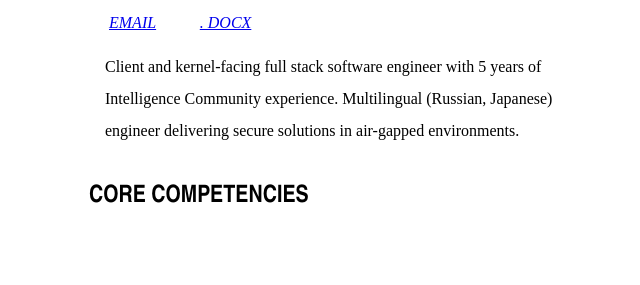
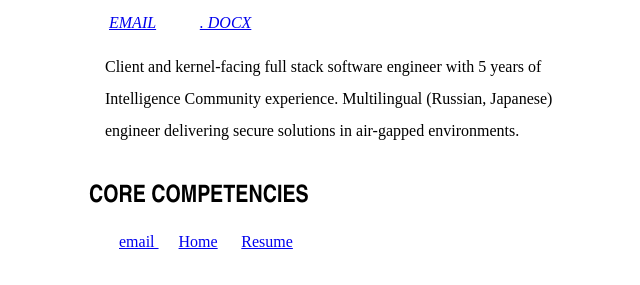
Before and after one commit to mtbowser/rsm, a plain HTML site: page index.html in a window 1280 px wide. Shown: the part 101-386 px from the top of the page, without its empty margins (301-941 px from the left). Drawn offline with Linux system fonts and the light colour scheme; a web font is replaced by a local one.

Commit message:
kjferkjje

```diff
--- a/index.html
+++ b/index.html
@@ -24,6 +24,12 @@
   </a></div><div class="headliner">
   Client and kernel-facing full stack software engineer with 5 years of Intelligence Community experience. Multilingual (Russian, Japanese) engineer delivering secure solutions in air-gapped environments.</div><h2>CORE COMPETENCIES</h2>
 </div>
+<body><div class='container'>
+  <div class="nav">
+    <a href="mailto:m.sbk@icloud.com"> email </a>
+    <a href="index.html">Home</a>
+    <a href="DevSecOps and Software Engineer Resume.docx">Resume</a>
+  </div>
 
 </body>
 </html>
```
